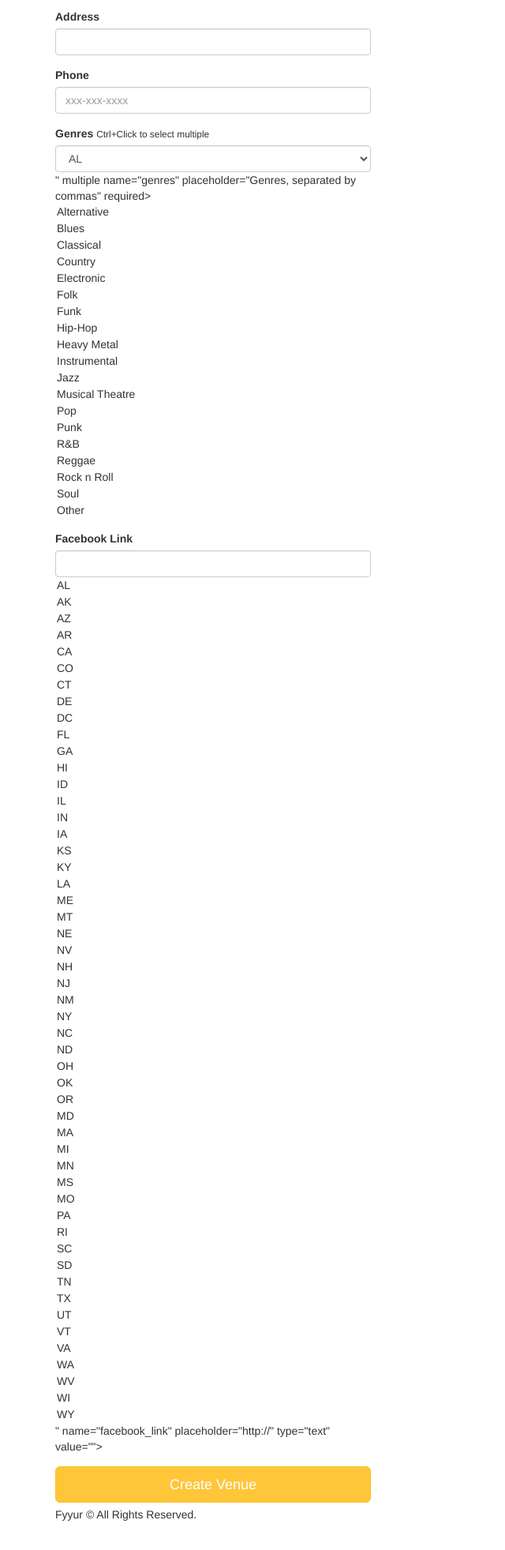
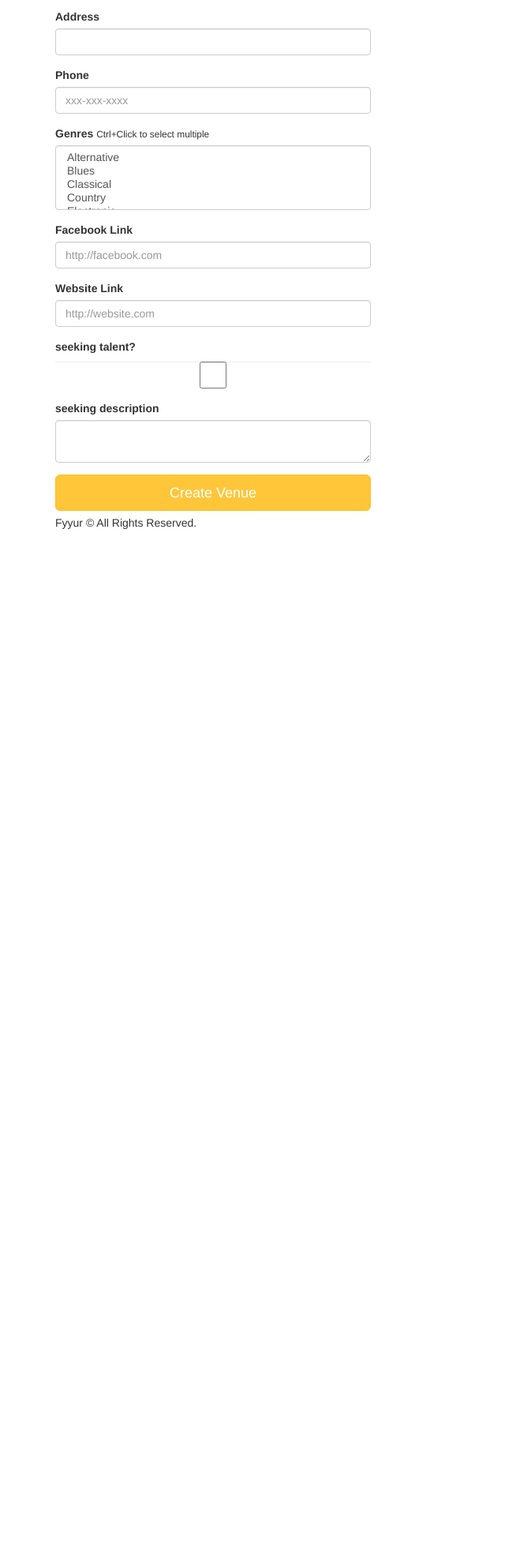
Before and after one commit to ManalShehri/Fyyur-Artist-Booking-Site, a Flask app: page /venues/create in a window 1280 px wide. Shown: the part 273-2236 px from the top of the page at 79% size, without its empty margins (0-640 px from the left). After the commit the page ends 943 px from the top, so only its background shows below. Run offline with Flask 2, Linux system fonts and the light colour scheme; some libraries are stand-ins or nearby versions.

Commit message:
add genres in Venue model & add some form fields

```diff
--- a/app.py
+++ b/app.py
@@ -53,6 +53,7 @@
     website = db.Column(db.String(120))
     seeking_talent = db.Column(db.Boolean, nullable=False)
     seeking_description = db.Column(db.String(500))
+    genres = db.Column(db.ARRAY(db.String))
 
     artist = db.relationship("Show", back_populates="venue", cascade="all, delete-orphan")
     # TODO: implement any missing fields, as a database migration using Flask-Migrate
@@ -257,6 +258,7 @@
   data ={
     "id": venue_id,
     "name": venue.name,
+    "genres": venue.genres,
     "address": venue.address,
     "city": venue.city,
     "state": venue.state,
@@ -282,12 +284,28 @@
   # TODO: insert form data as a new Venue record in the db, instead
   # TODO: modify data to be the data object returned from db insertion
 
+  data = []
+  name = request.form.get('name')
+  city = request.form.get('city')
+  state = request.form.get('state')
+  address = request.form.get('address')
+  phone = request.form.get('phone')
+  genres = request.form.getlist('genres')
+  facebook_link = request.form.get('facebook_link')
+  website = request.form.get('website')
+  seeking_talent = request.form.get('seeking_talent')
+  seeking_description = request.form.get('seeking_description')
+
+  # check if the form returns values
+  data = [name,state,city,address,phone,genres,facebook_link,website,seeking_talent,seeking_description]
+
   # on successful db insert, flash success
   flash('Venue ' + request.form['name'] + ' was successfully listed!')
   # TODO: on unsuccessful db insert, flash an error instead.
   # e.g., flash('An error occurred. Venue ' + data.name + ' could not be listed.')
   # see: http://flask.pocoo.org/docs/1.0/patterns/flashing/
-  return render_template('pages/home.html')
+  # return render_template('pages/home.html')
+  return render_template('pages/test.html', theD = data)
 
 @app.route('/venues/<venue_id>', methods=['DELETE'])
 def delete_venue(venue_id):
@@ -602,3 +620,11 @@
     port = int(os.environ.get('PORT', 5000))
     app.run(host='0.0.0.0', port=port)
 '''
+
+# add elements to python shell to check genres works fine
+
+# v2 = Venue(name = "The Dueling Pianos Bar", city = "New York",state = "NY",address = "335 Delancey Street",phone = "914-003-1132",image_link = "https://images.unsplash.com/photo-1497032205916-ac775f0649ae?ixlib=rb-1.2.1&ixid=eyJhcHBfaWQiOjEyMDd9&auto=format&fit=crop&w=750&q=80",facebook_link = "https://www.facebook.com/theduelingpianos",website = "https://www.theduelingpianos.com",seeking_talent = False, genres = ["Classical", "R&B", "Hip-Hop"])
+# v3 = Venue(name = "Park Square Live Music & Coffee", city = "San Francisco",state = "CA",address = "34 Whiskey Moore Ave",phone = "415-000-1234",image_link = "https://images.unsplash.com/photo-1485686531765-ba63b07845a7?ixlib=rb-1.2.1&ixid=eyJhcHBfaWQiOjEyMDd9&auto=format&fit=crop&w=747&q=80",facebook_link = "https://www.facebook.com/ParkSquareLiveMusicAndCoffee",website = "https://www.parksquarelivemusicandcoffee.com",seeking_talent = False)
+
+# a2 = Artist(name="Matt Quevedo",city="New York",state="NY",phone="300-400-5000",genres="Jazz" ,image_link = "https://images.unsplash.com/photo-1495223153807-b916f75de8c5?ixlib=rb-1.2.1&ixid=eyJhcHBfaWQiOjEyMDd9&auto=format&fit=crop&w=334&q=80", facebook_link = "https://www.facebook.com/mattquevedo923251523", seeking_venue =False )
+# a3 = Artist( name = "The Wild Sax Band", city = "San Francisco", state =  "CA", phone = "432-325-5432", genres = "Jazz", image_link = "https://images.unsplash.com/photo-1558369981-f9ca78462e61?ixlib=rb-1.2.1&ixid=eyJhcHBfaWQiOjEyMDd9&auto=format&fit=crop&w=794&q=80", facebook_link = "https://www.facebook.com/mattquevedo923251523", seeking_venue =False )
--- a/forms.py
+++ b/forms.py
@@ -1,6 +1,6 @@
 from datetime import datetime
 from flask_wtf import Form
-from wtforms import StringField, SelectField, SelectMultipleField, DateTimeField
+from wtforms import StringField, SelectField, SelectMultipleField, DateTimeField, BooleanField, TextAreaField
 from wtforms.validators import DataRequired, AnyOf, URL
 
 class ShowForm(Form):
@@ -116,6 +116,15 @@
     facebook_link = StringField(
         'facebook_link', validators=[URL()]
     )
+    website = StringField(
+        'website', validators=[URL()]
+    )
+    seeking_talent = BooleanField(
+        'seeking_talent'
+    )
+    seeking_description = TextAreaField(
+        'seeking_description'
+    )
 
 class ArtistForm(Form):
     name = StringField(
@@ -218,3 +227,5 @@
     )
 
 # TODO IMPLEMENT NEW ARTIST FORM AND NEW SHOW FORM
+
+# Source I use for dealing with forms: https://wtforms.readthedocs.io/en/2.3.x/fields/
--- a/templates/forms/new_venue.html
+++ b/templates/forms/new_venue.html
@@ -30,12 +30,24 @@
       <div class="form-group">
         <label for="genres">Genres</label>
         <small>Ctrl+Click to select multiple</small>
-        {{ form.genres(class_ = 'form-control', placeholder='Genres, separated by commas', id=form.state, autofocus = true) }}
+        {{ form.genres(class_ = 'form-control', placeholder='Genres, separated by commas', autofocus = true) }}
       </div>
       <div class="form-group">
-          <label for="genres">Facebook Link</label>
-          {{ form.facebook_link(class_ = 'form-control', placeholder='http://', id=form.state, autofocus = true) }}
-        </div>
+          <label for="facebook_link">Facebook Link</label>
+          {{ form.facebook_link(class_ = 'form-control', placeholder='http://facebook.com', autofocus = true) }}
+      </div>
+      <div class="form-group">
+        <label for="website">Website Link</label>
+        {{ form.website(class_ = 'form-control', placeholder='http://website.com', autofocus = true) }}
+      </div>
+      <div class="form-group">
+        <label for="seeking_talent">seeking talent?</label>
+        {{ form.seeking_talent(class_ = 'form-control', autofocus = true) }}
+      </div>
+      <div class="form-group">
+        <label for="seeking_description">seeking description</label>
+        {{ form.seeking_description(class_ = 'form-control', autofocus = true) }}
+      </div>
       <input type="submit" value="Create Venue" class="btn btn-primary btn-lg btn-block">
     </form>
   </div>
--- /dev/null
+++ b/templates/pages/test.html
@@ -0,0 +1 @@
+<h2>Data retrived from form are: {{ theD }}</h2>
```
Also changed, not shown: migrations/versions/013a14a971ca_try_array_column_in_venue_model.py (added, +28 -0 lines).
